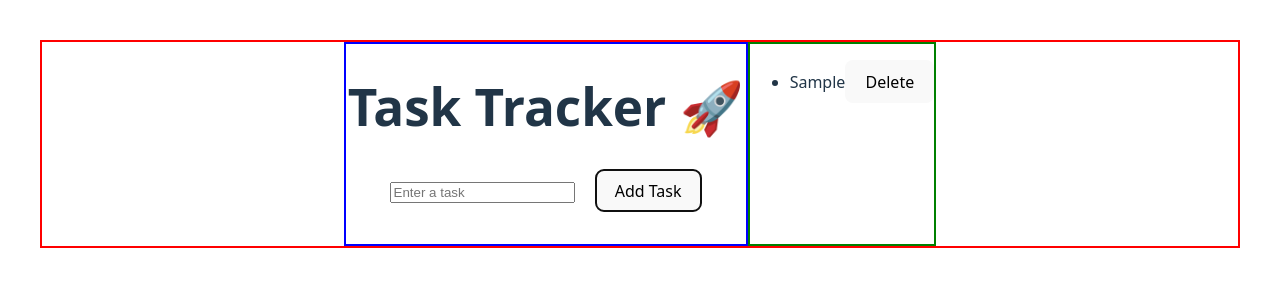
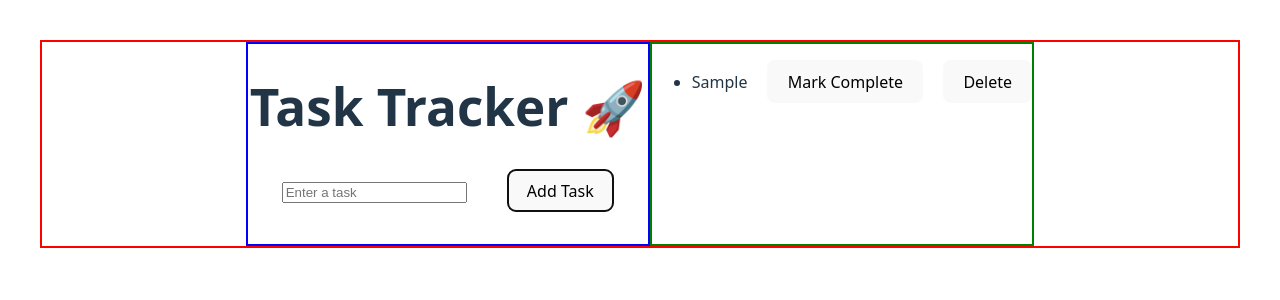
Before and after one commit to Kaan-Dilmen/TaskTracker, a React (Vite) app in the folder FreshReact/fresh-react-project/: page / in a window 1280 px wide. Both pictures are taken after typing "Sample" into the empty fields and a click on the button "Add Task". Shown: the top 300 px of the page. Built offline with nearby package versions, Linux system fonts and the light colour scheme.

Commit message:
Mark Complete Functionality
Added functionality to mark tasks as complete and change the button colour when this is true.

```diff
--- a/FreshReact/fresh-react-project/src/App.css
+++ b/FreshReact/fresh-react-project/src/App.css
@@ -55,6 +55,15 @@
   border: 2px solid blue;
 }
 
+.button {
+  margin-left: 20px;
+}
+
+.completed{
+  margin-left: 20px;
+  background-color: green;
+}
+
 .input{
   margin-right: 20px;
 }
--- a/FreshReact/fresh-react-project/src/App.jsx
+++ b/FreshReact/fresh-react-project/src/App.jsx
@@ -12,6 +12,7 @@ function App() {
       {
         id: Date.now(),
         text: value,
+        completed: false,
       }]);
 
     setValue("");
@@ -19,6 +20,14 @@ function App() {
 
   function handleDelete(id){
     setTasks(tasks.filter(task => task.id !== id));
+  }
+
+  function handleCompleted(id){
+    setTasks(
+      tasks.map(task =>
+        task.id === id? {...task, completed : !task.completed} : task
+      )
+    );
   }
 
   return (
@@ -48,6 +57,11 @@ function App() {
           {tasks.map((task) => (
             <li key={task.id}>
               {task.text}
+              {/*Mark Complete Button*/}
+              <button className={task.completed ? "completed" : "button"} onClick={() => handleCompleted(task.id)}>
+              Mark Complete
+            </button>
+            {/*Delete Button*/}
             <button className="button" onClick={() => handleDelete(task.id)}>
               Delete
             </button>
```
